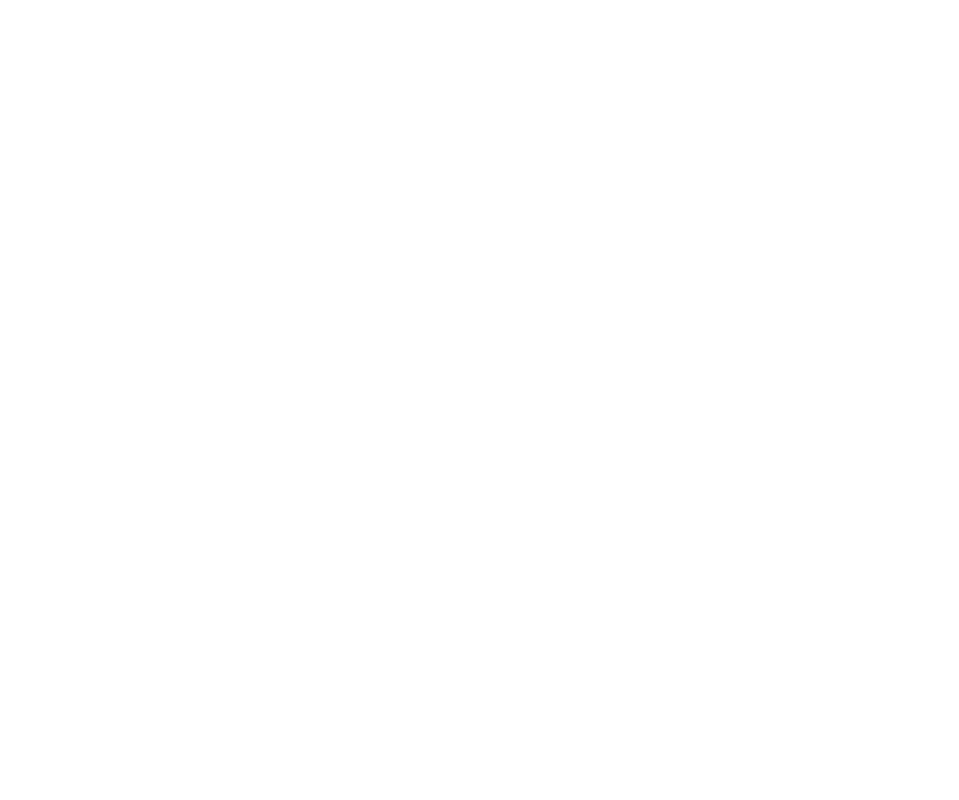
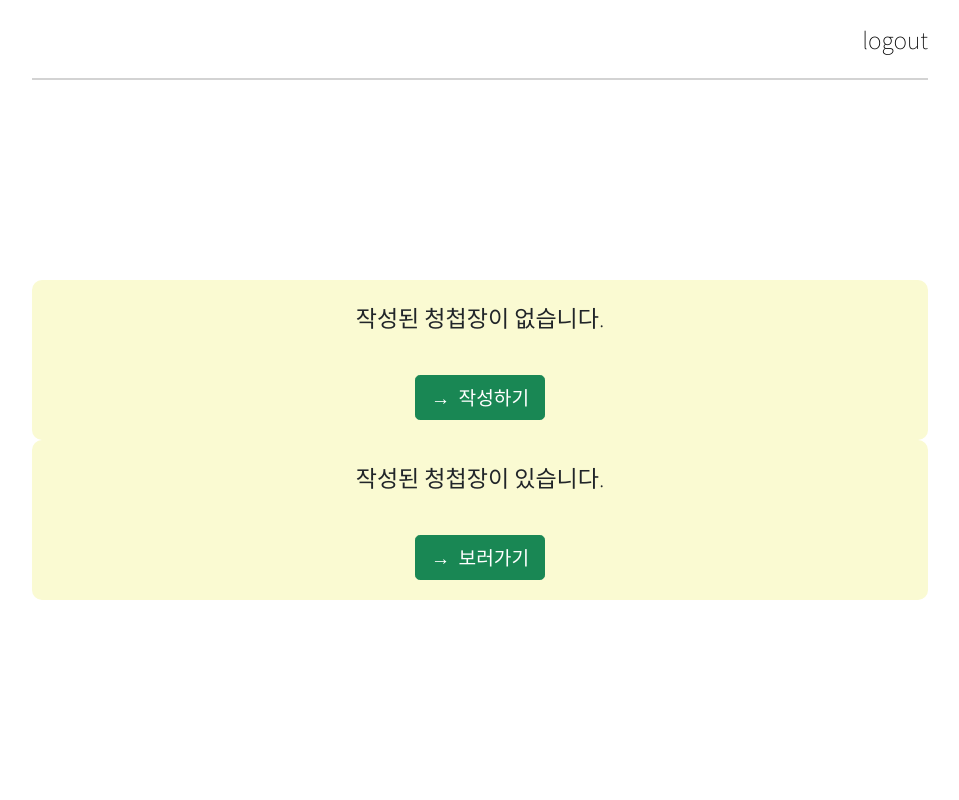
Before and after one commit to youngseokaa/weddings_a, a Flask app: page /myPage in a window 1280 px wide. Before the commit the part shown is empty. Shown: the whole page, without its empty margins (160-1119 px from the left). Run offline with Flask 2, Linux system fonts and the light colour scheme.

Commit message:
jeong 1차 작업

```diff
--- a/templates/myPage.html
+++ b/templates/myPage.html
@@ -2,9 +2,129 @@
 <html lang="en">
 <head>
     <meta charset="UTF-8">
+    <meta name="viewport" content="width=device-width, initial-scale=1, shrink-to-fit=no">
+
+    <link href="https://cdn.jsdelivr.net/npm/bootstrap@5.0.2/dist/css/bootstrap.min.css" rel="stylesheet"
+          integrity="sha384-EVSTQN3/azprG1Anm3QDgpJLIm9Nao0Yz1ztcQTwFspd3yD65VohhpuuCOmLASjC" crossorigin="anonymous">
+    <script src="https://ajax.googleapis.com/ajax/libs/jquery/3.5.1/jquery.min.js"></script>
+    <script src="https://cdn.jsdelivr.net/npm/bootstrap@5.0.2/dist/js/bootstrap.bundle.min.js"
+            integrity="sha384-MrcW6ZMFYlzcLA8Nl+NtUVF0sA7MsXsP1UyJoMp4YLEuNSfAP+JcXn/tWtIaxVXM"
+            crossorigin="anonymous"></script>
+    <link href="https://fonts.googleapis.com/css2?family=Noto+Sans+KR:wght@100&display=swap" rel="stylesheet">
+
     <title>Title</title>
+
+    <style>
+          * {
+              font-size: 1.2rem;
+              font-family: 'Noto Sans KR', sans-serif;
+          }
+
+          a {
+              text-decoration: none;
+              color: black;
+          }
+
+          .mypage-area {
+              /* viewport 기준으로 높이 100% */
+              height: 100vh;
+              /* 정가운데 */
+              display: flex;
+              flex-direction: column;
+              align-items: center;
+              justify-content: center;
+
+              width: 70%;
+              margin: 0 auto;
+          }
+
+          .mypage-top {
+              width: 100%;
+              height: 10%;
+
+              display: inline-block;
+              flex-direction: column;
+              align-items: center;
+              justify-content: center;
+
+              border-bottom: 2px solid lightgrey;
+          }
+          .mypage-top > div {
+              text-align: right;
+
+              display: flex;
+              flex-direction: column;
+              justify-content: center;
+
+              height: 100%;
+          }
+
+          .mypage-bottom {
+              display: flex;
+              flex-direction: column;
+              align-items: center;
+              justify-content: center;
+
+              width: 100%;
+              height: 90%;
+
+          }
+          .mypage-none {
+              background-color: lightgoldenrodyellow;
+              display: flex;
+              flex-direction: column;
+              align-items: center;
+              justify-content: center;
+
+              width: 100%;
+              border-radius: 10px;
+          }
+          .mypage-none > span {
+              margin-top: 20px;
+              margin-bottom: 20px;
+          }
+
+
+    </style>
+
+    <script>
+        // 청첩장 정보가 있는지 확인
+        // 아이디 값으로 db에 청첩장 작성되어있는지 확인해오기
+        // 아직 작성 중
+        /*
+        function mapage_id() {
+            let url = $('#url').val()
+
+            $.ajax({
+                type: 'POST',
+                url: '/movie',
+                data: {url_give:url},
+                success: function (response) {
+                    alert(response['msg'])
+                    window.location.reload()
+                }
+            });
+        }
+        */
+
+    </script>
 </head>
 <body>
 
+    <div class="mypage-area">
+        <div class="mypage-top">
+            <div><a href="index.html">logout</a></div>
+        </div>
+        <div class="mypage-bottom">
+            <div class="mypage-none">
+                <span>작성된 청첩장이 없습니다.</span>
+                <span><button type="button" class="btn btn-success">→&nbsp;&nbsp;작성하기</button></span>
+            </div>
+            <div class="mypage-none">
+                <span>작성된 청첩장이 있습니다.</span>
+                <span><button type="button" class="btn btn-success">→&nbsp;&nbsp;보러가기</button></span>
+            </div>
+        </div>
+    </div>
 </body>
 </html>
```
